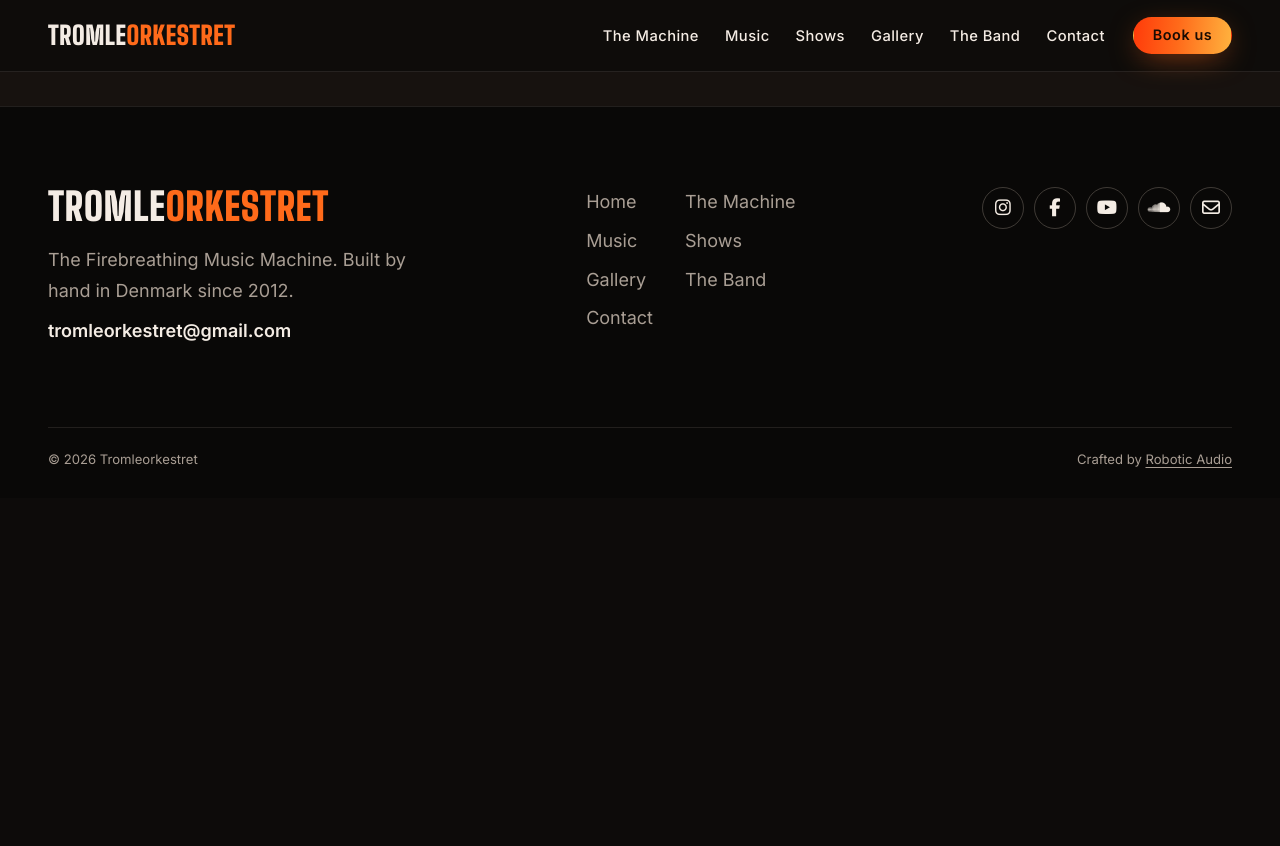
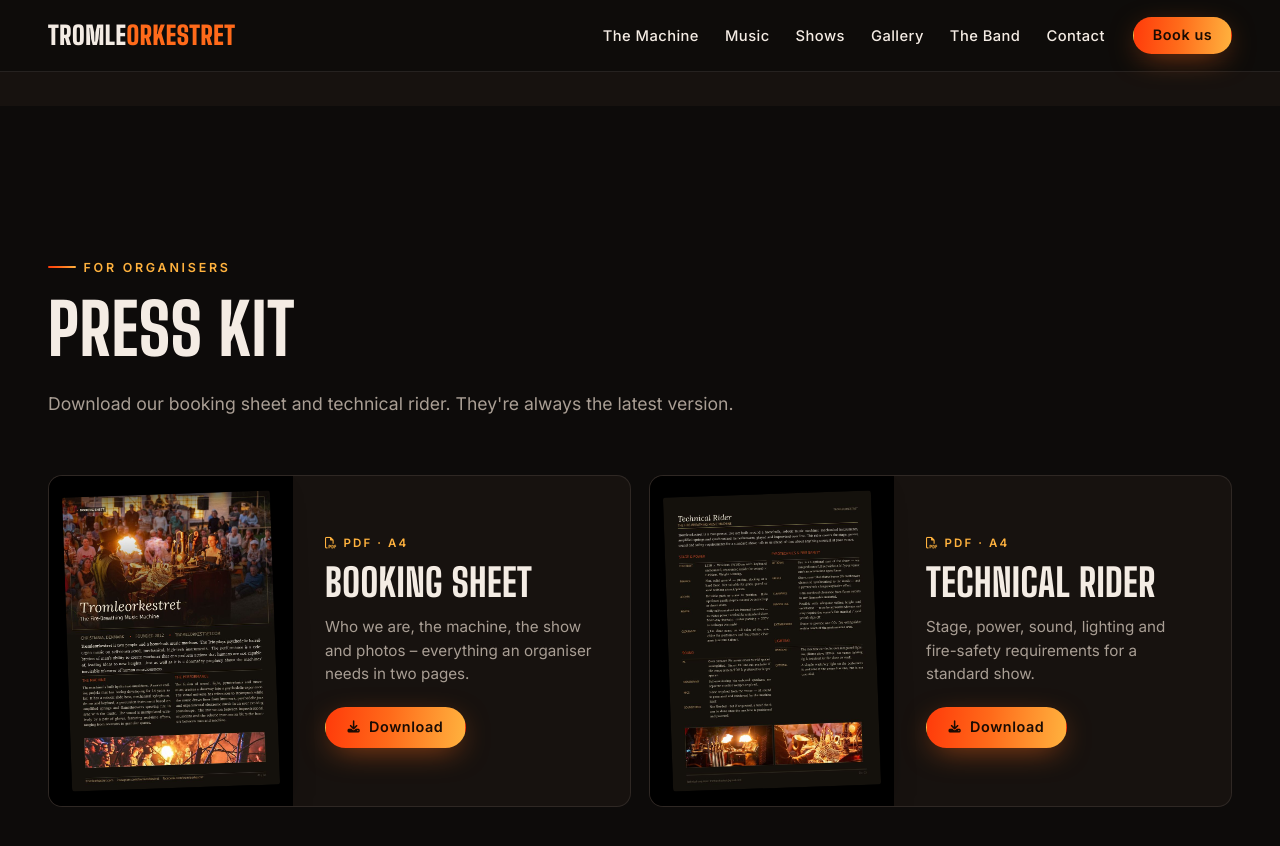
Before and after one commit to robotic4udio/tromleorkestret, a Jekyll site: the page built from index.html, in a window 1280 px wide and 900 px high, scrolled down 6495 px. Shown: the top 846 px of the window. Built offline with Jekyll 4.4.1, drawn with Linux system fonts in a browser that asks for light colours; before the commit the page ends 6993 px from its top, so only the background shows below that.

Commit message:
Add press kit downloads (booking sheet + technical rider) to the front page
The links point to the PDFs that tromleorkestret-presskit builds, so they
are always the latest version.

Co-Authored-By: Claude Opus 5.5 <noreply@anthropic.com>

```diff
--- a/_data/settings.yml
+++ b/_data/settings.yml
@@ -49,3 +49,18 @@ social-sofie:
 #-------------------------------
 # Google Analytics
 google-analytics: # Add your identifier. For example G-XXXXXXX
+
+
+#-------------------------------
+# Press kit – PDFs built by https://github.com/robotic4udio/tromleorkestret-presskit
+# The links always point to the newest version on its main branch.
+# The preview images are page 1 of each PDF (update them if the first page changes a lot).
+presskit:
+  - title: Booking Sheet
+    description: Who we are, the machine, the show and photos – everything an organiser needs in two pages.
+    url: https://raw.githubusercontent.com/robotic4udio/tromleorkestret-presskit/main/Tromleorkestret%20-%20Booking%20Sheet.pdf
+    preview: '/images/web/presskit-booking-sheet.jpg'
+  - title: Technical Rider
+    description: Stage, power, sound, lighting and fire-safety requirements for a standard show.
+    url: https://raw.githubusercontent.com/robotic4udio/tromleorkestret-presskit/main/Tromleorkestret%20-%20Technical%20Rider.pdf
+    preview: '/images/web/presskit-technical-rider.jpg'
--- /dev/null
+++ b/_includes/presskit.html
@@ -0,0 +1,18 @@
+{% comment %}
+  Download cards for the press kit PDFs listed under "presskit" in _data/settings.yml.
+{% endcomment %}
+<div class="presskit">
+  {% for doc in site.data.settings.presskit %}
+  <a class="presskit__card reveal" href="{{ doc.url }}" download target="_blank" rel="noopener">
+    <div class="presskit__preview">
+      <img src="{{ doc.preview | relative_url }}" alt="First page of the {{ doc.title }}" loading="lazy">
+    </div>
+    <div class="presskit__body">
+      <span class="presskit__type"><i class="fa-regular fa-file-pdf"></i> PDF · A4</span>
+      <h3 class="presskit__title">{{ doc.title }}</h3>
+      <p class="presskit__text">{{ doc.description }}</p>
+      <span class="btn btn--fire presskit__btn"><i class="fa-solid fa-download"></i> Download</span>
+    </div>
+  </a>
+  {% endfor %}
+</div>
--- a/assets/css/main.css
+++ b/assets/css/main.css
@@ -698,3 +698,27 @@ p { margin: 0 0 1.2em; }
 .masonry:hover img { opacity: 0.75; }
 .masonry img:hover { opacity: 1; }
 @media (max-width: 600px) { .masonry { columns: 2; column-gap: 4px; } .masonry img { margin-bottom: 4px; border-radius: 4px; } .gallery-page { padding-inline: 4px; } }
+
+/* ---------- Press kit downloads ---------- */
+
+.presskit { display: grid; grid-template-columns: repeat(2, 1fr); gap: 18px; }
+.presskit__card {
+  display: grid; grid-template-columns: minmax(120px, 42%) 1fr; align-items: stretch;
+  background: var(--surface); border: 1px solid var(--line); border-radius: var(--radius);
+  overflow: hidden; color: var(--text); text-decoration: none;
+  transition: transform 0.35s var(--ease), border-color 0.35s, box-shadow 0.35s;
+}
+.presskit__card:hover { color: var(--text); transform: translateY(-4px); border-color: rgba(255, 106, 26, 0.6); box-shadow: 0 24px 60px -24px rgba(255, 90, 20, 0.45); }
+.presskit__preview { background: #000; padding: 18px; display: flex; align-items: center; justify-content: center; }
+.presskit__preview img {
+  width: 100%; aspect-ratio: 210 / 297; object-fit: cover; object-position: top;
+  border-radius: 3px; box-shadow: 0 12px 30px rgba(0, 0, 0, 0.6);
+  transform: rotate(-2deg); transition: transform 0.4s var(--ease);
+}
+.presskit__card:hover .presskit__preview img { transform: rotate(0deg) scale(1.03); }
+.presskit__body { padding: clamp(20px, 3vw, 32px); display: flex; flex-direction: column; justify-content: center; align-items: flex-start; }
+.presskit__type { font-size: 0.72rem; font-weight: 600; letter-spacing: 0.18em; text-transform: uppercase; color: var(--fire-hot); margin-bottom: 10px; }
+.presskit__title { font-size: clamp(1.8rem, 3vw, 2.4rem); margin-bottom: 0.35em; }
+.presskit__text { color: var(--muted); font-size: 0.95rem; line-height: 1.55; margin-bottom: 1.4em; }
+@media (max-width: 900px) { .presskit { grid-template-columns: 1fr; } }
+@media (max-width: 480px) { .presskit__card { grid-template-columns: 1fr; } .presskit__preview img { max-width: 200px; } }
--- a/index.html
+++ b/index.html
@@ -135,3 +135,15 @@ redirect_from:
     </aside>
   </div>
 </section>
+
+<!-- PRESS KIT -->
+<section class="section presskit-section" id="presskit">
+  <div class="container">
+    <div class="section-head reveal">
+      <p class="kicker">For organisers</p>
+      <h2 class="section-title">Press kit</h2>
+      <p class="section-lead">Download our booking sheet and technical rider. They're always the latest version.</p>
+    </div>
+    {% include presskit.html %}
+  </div>
+</section>
```
Also changed, not shown: images/web/presskit-booking-sheet.jpg (added), images/web/presskit-technical-rider.jpg (added).
